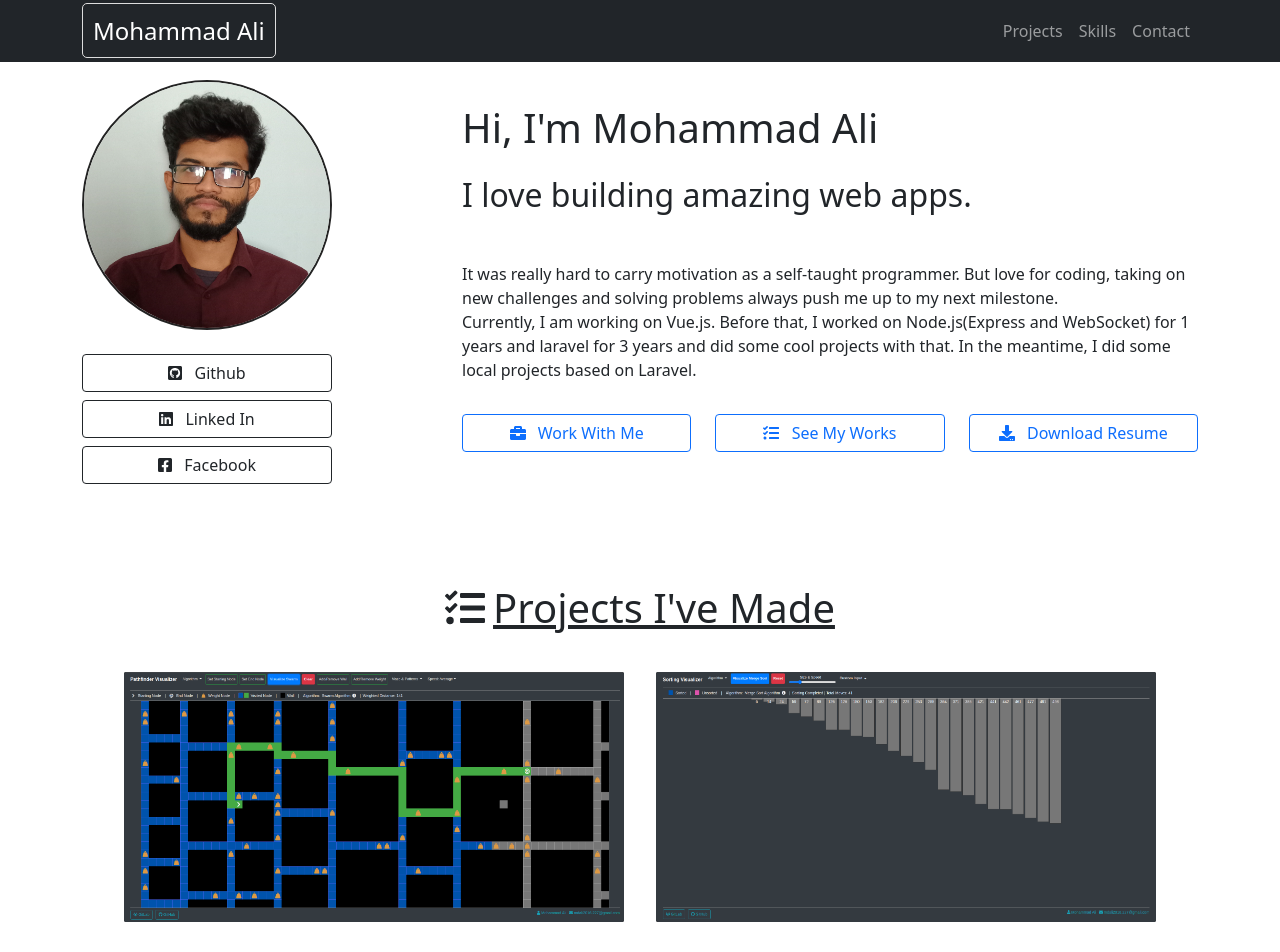
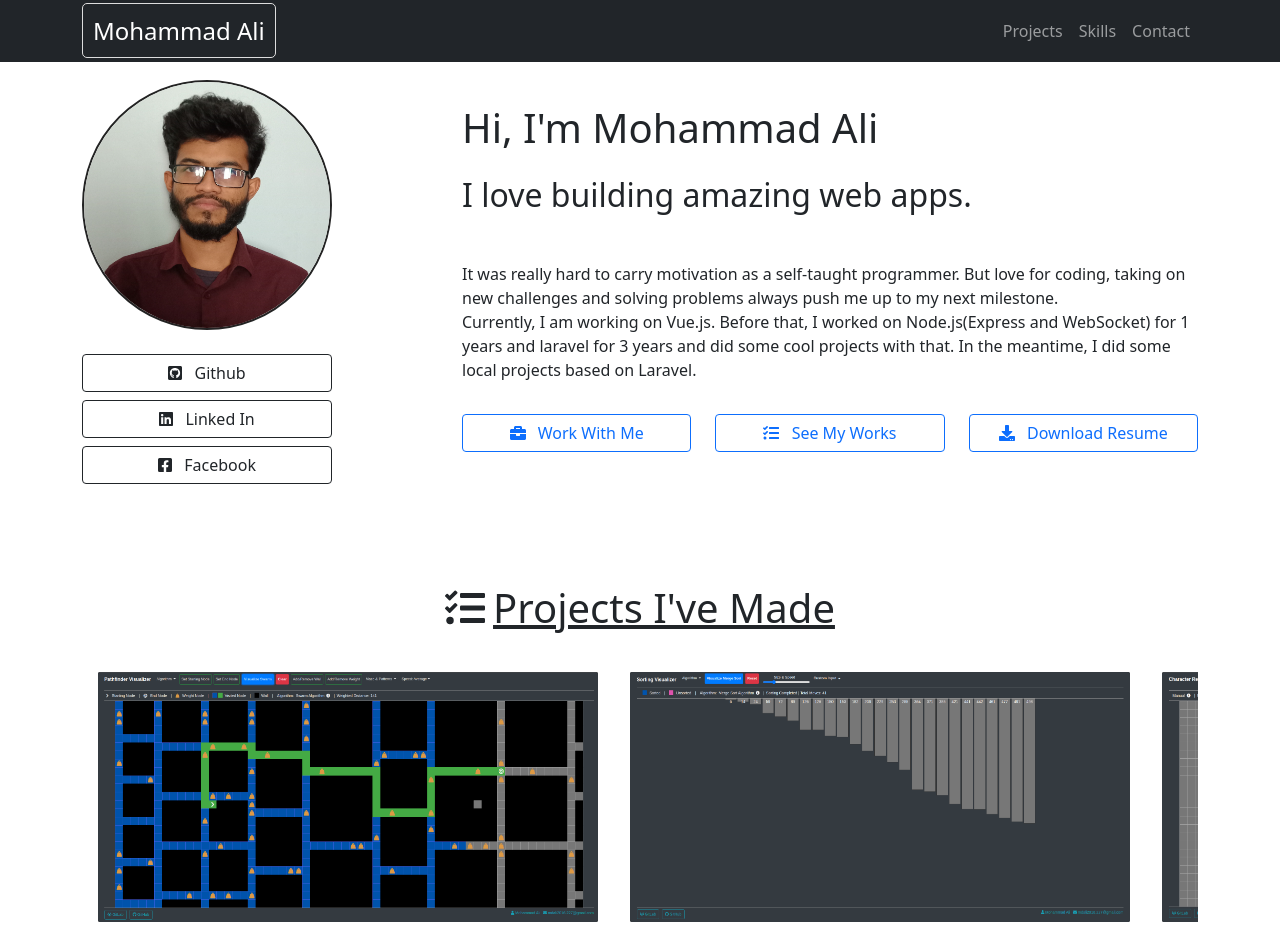
Before and after one commit to Mohammad1745/portfolio-vue, a Vue app: page / in a window 1280 px wide. Shown: the top 952 px of the page. Built offline with nearby package versions, Linux system fonts and the light colour scheme.

Commit message:
[Change] Project list style

```diff
--- a/src/components/standalones/Projects.vue
+++ b/src/components/standalones/Projects.vue
@@ -7,7 +7,7 @@
       <div
           v-for="j in parseInt(projects.length/inlineItems+1)"
           :key="j"
-        class="d-flex justify-content-center"
+          class="project-list"
       >
         <Project
             v-for="(project, i) in projects.slice(j*inlineItems-inlineItems, j*inlineItems)"
@@ -72,8 +72,11 @@ export default {
   },
   computed: {
     inlineItems: () => {
-      return window.innerWidth > 1085 ? 2 : 1
+      return window.innerWidth > 1085 ? 20 : 10
     }
+  },
+  methods: {
+
   }
 }
 </script>
@@ -81,4 +84,21 @@ export default {
 <style scoped>
 .container {
 }
+.project-list {
+  display: flex;
+  overflow-x: scroll;
+}
+::-webkit-scrollbar {
+  width: 10px;
+}
+::-webkit-scrollbar-track {
+  border-radius:10px;
+}
+::-webkit-scrollbar-thumb {
+  background: #888;
+  border-radius:10px;
+}
+::-webkit-scrollbar-thumb:hover {
+  background: #555;
+}
 </style>
```
Lines whose indentation alone changed are shown as unchanged.
